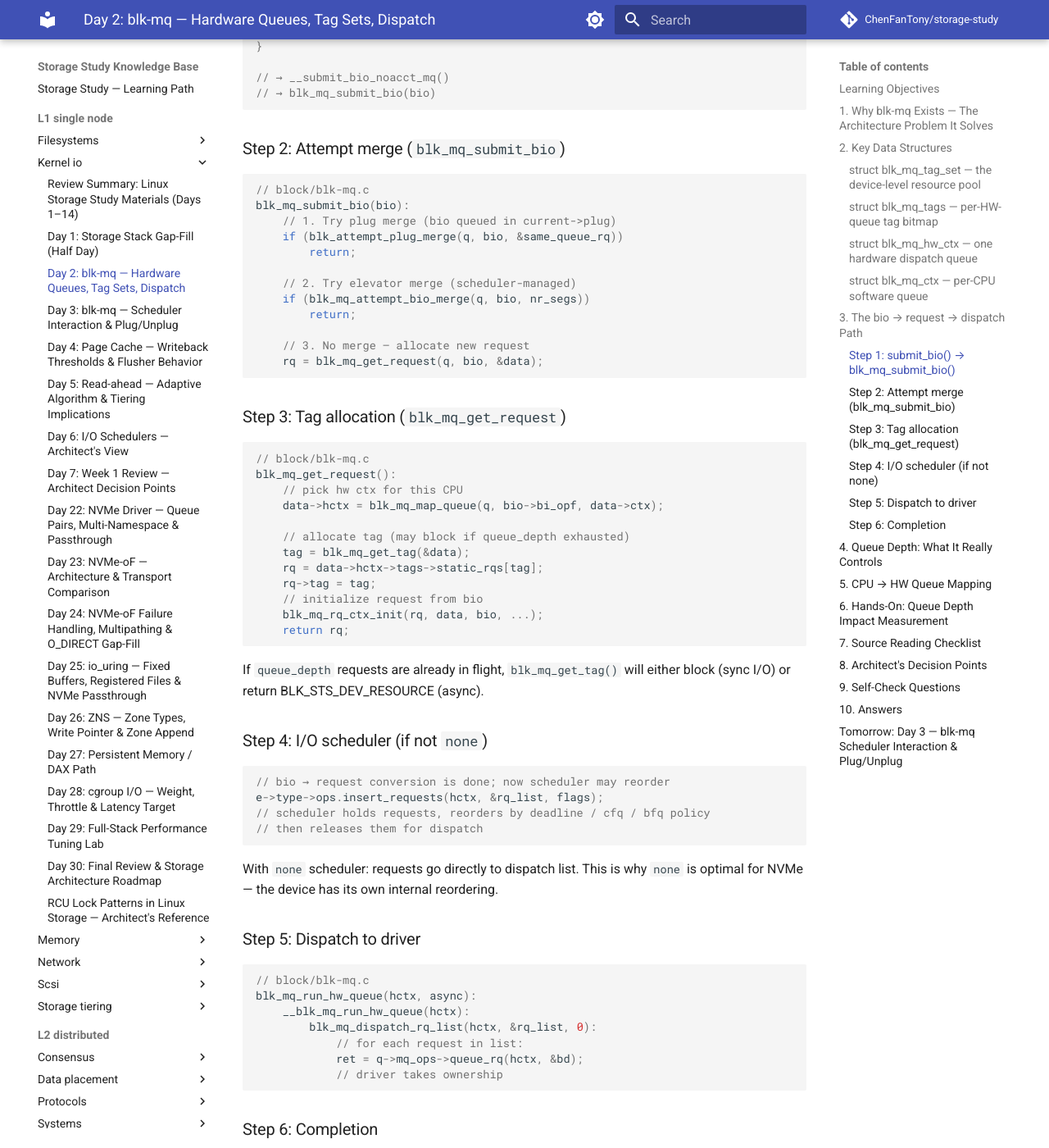
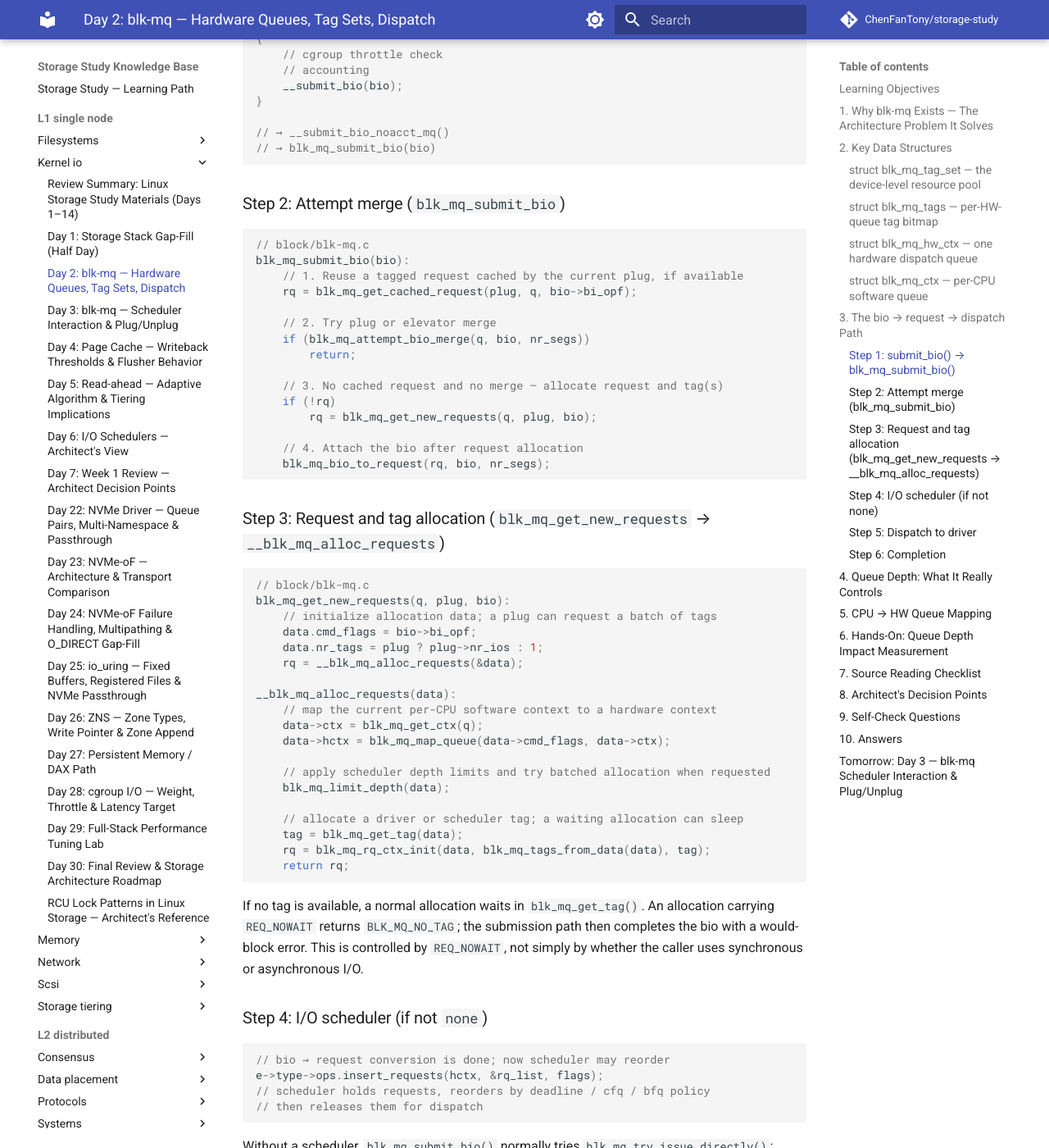
Before and after one commit to ChenFanTony/storage-study, an MkDocs documentation site: the page built from docs/L1-single-node/kernel-io/day02-blk-mq-internals.md, in a window 1280 px wide and 1400 px high, scrolled down 2620 px. Shown: the whole window at 82% size. Built offline with MkDocs 1.6.1 and Material for MkDocs 9.7.7, drawn with Linux system fonts in a browser that asks for light colours; comment, search, counter and statistics services are not loaded; some of the changed text lies outside the part shown.

Commit message:
update blk-mq docs for latest kernel

````diff
--- a/docs/L1-single-node/kernel-io/day02-blk-mq-internals.md
+++ b/docs/L1-single-node/kernel-io/day02-blk-mq-internals.md
@@ -2,6 +2,8 @@
 
 <!-- study-nav -->
 [← Previous: Day 1](day01-storage-stack-gap-fill.md) | [Next: Day 3 →](day03-blk-mq-scheduler-plug.md)
+
+> **Source baseline:** Linux `v7.2-rc3` (`block/blk-mq.c`); function names and call paths below follow this version.
 
 ## Learning Objectives
 - Understand blk-mq's two-level queue architecture in depth
@@ -125,37 +127,49 @@ void submit_bio(struct bio *bio)
 ```c
 // block/blk-mq.c
 blk_mq_submit_bio(bio):
-    // 1. Try plug merge (bio queued in current->plug)
-    if (blk_attempt_plug_merge(q, bio, &same_queue_rq))
-        return;
+    // 1. Reuse a tagged request cached by the current plug, if available
+    rq = blk_mq_get_cached_request(plug, q, bio->bi_opf);
 
-    // 2. Try elevator merge (scheduler-managed)
+    // 2. Try plug or elevator merge
     if (blk_mq_attempt_bio_merge(q, bio, nr_segs))
         return;
 
-    // 3. No merge — allocate new request
-    rq = blk_mq_get_request(q, bio, &data);
+    // 3. No cached request and no merge — allocate request and tag(s)
+    if (!rq)
+        rq = blk_mq_get_new_requests(q, plug, bio);
+
+    // 4. Attach the bio after request allocation
+    blk_mq_bio_to_request(rq, bio, nr_segs);
 ```
 
-### Step 3: Tag allocation (`blk_mq_get_request`)
+### Step 3: Request and tag allocation (`blk_mq_get_new_requests` → `__blk_mq_alloc_requests`)
 
 ```c
 // block/blk-mq.c
-blk_mq_get_request():
-    // pick hw ctx for this CPU
-    data->hctx = blk_mq_map_queue(q, bio->bi_opf, data->ctx);
+blk_mq_get_new_requests(q, plug, bio):
+    // initialize allocation data; a plug can request a batch of tags
+    data.cmd_flags = bio->bi_opf;
+    data.nr_tags = plug ? plug->nr_ios : 1;
+    rq = __blk_mq_alloc_requests(&data);
 
-    // allocate tag (may block if queue_depth exhausted)
-    tag = blk_mq_get_tag(&data);
-    rq = data->hctx->tags->static_rqs[tag];
-    rq->tag = tag;
-    // initialize request from bio
-    blk_mq_rq_ctx_init(rq, data, bio, ...);
+__blk_mq_alloc_requests(data):
+    // map the current per-CPU software context to a hardware context
+    data->ctx = blk_mq_get_ctx(q);
+    data->hctx = blk_mq_map_queue(data->cmd_flags, data->ctx);
+
+    // apply scheduler depth limits and try batched allocation when requested
+    blk_mq_limit_depth(data);
+
+    // allocate a driver or scheduler tag; a waiting allocation can sleep
+    tag = blk_mq_get_tag(data);
+    rq = blk_mq_rq_ctx_init(data, blk_mq_tags_from_data(data), tag);
     return rq;
 ```
 
-If `queue_depth` requests are already in flight, `blk_mq_get_tag()` will
-either block (sync I/O) or return BLK_STS_DEV_RESOURCE (async).
+If no tag is available, a normal allocation waits in `blk_mq_get_tag()`.
+An allocation carrying `REQ_NOWAIT` returns `BLK_MQ_NO_TAG`; the submission
+path then completes the bio with a would-block error. This is controlled by
+`REQ_NOWAIT`, not simply by whether the caller uses synchronous or asynchronous I/O.
 
 ### Step 4: I/O scheduler (if not `none`)
 
@@ -166,19 +180,26 @@ e->type->ops.insert_requests(hctx, &rq_list, flags);
 // then releases them for dispatch
 ```
 
-With `none` scheduler: requests go directly to dispatch list. This is why
-`none` is optimal for NVMe — the device has its own internal reordering.
+Without a scheduler, `blk_mq_submit_bio()` normally tries
+`blk_mq_try_issue_directly()`; resource shortages move the request to
+`hctx->dispatch` for a later `blk_mq_run_hw_queue()`. This avoids scheduler
+work while preserving retry handling.
 
 ### Step 5: Dispatch to driver
 
 ```c
 // block/blk-mq.c
+// Fast path used by blk_mq_submit_bio() when no scheduler is required
+blk_mq_try_issue_directly(hctx, rq):
+    ret = __blk_mq_issue_directly(hctx, rq, true);
+    // resource shortage: insert into hctx->dispatch and rerun the queue
+
+// Queued path used for scheduler or dispatch-list requests
 blk_mq_run_hw_queue(hctx, async):
-    __blk_mq_run_hw_queue(hctx):
-        blk_mq_dispatch_rq_list(hctx, &rq_list, 0):
-            // for each request in list:
-            ret = q->mq_ops->queue_rq(hctx, &bd);
-            // driver takes ownership
+    blk_mq_run_dispatch_ops(q,
+        blk_mq_sched_dispatch_requests(hctx));
+            // dispatch ultimately calls q->mq_ops->queue_rq(hctx, &bd)
+            // on success, the driver owns the request
 ```
 
 ### Step 6: Completion
@@ -295,14 +316,14 @@ Focus on these specific functions — read them in order:
 1. blk_mq_submit_bio()          block/blk-mq.c
    — entry point, merge attempt, request alloc
 
-2. blk_mq_get_request()         block/blk-mq.c
-   — tag allocation, hw ctx selection
+2. blk_mq_get_new_requests()    block/blk-mq.c
+   — prepares allocation data and supports plug request caching
 
-3. blk_mq_get_tag()             block/blk-mq-tag.c
-   — sbitmap_queue_get(), what blocks when tags exhausted
+3. __blk_mq_alloc_requests()    block/blk-mq.c
+   — maps ctx to hctx, applies depth limits, allocates and initializes request(s)
 
-4. __blk_mq_run_hw_queue()      block/blk-mq.c
-   — dispatch loop, throttle re-check
+4. blk_mq_get_tag()             block/blk-mq-tag.c
+   — sbitmap_queue_get(), what blocks when tags are exhausted
 
 5. blk_mq_dispatch_rq_list()    block/blk-mq.c
    — calls queue_rq(), handles BLK_STS_DEV_RESOURCE
@@ -336,12 +357,12 @@ Focus on these specific functions — read them in order:
 
 ## 10. Answers
 
-1. Sync I/O: caller blocks in `blk_mq_get_tag()` until a tag is freed by completion. Async (io_uring): returns `BLK_STS_DEV_RESOURCE`, request is requeued.
+1. A normal allocation waits in `blk_mq_get_tag()` until a tag becomes available. With `REQ_NOWAIT`, allocation returns `BLK_MQ_NO_TAG` and `blk_mq_submit_bio()` completes the bio with a would-block error. `BLK_STS_DEV_RESOURCE` instead describes a driver dispatch result and is handled later in the request-dispatch path.
 2. NVMe has its own internal command reordering; scheduler overhead (lock, list operations) adds latency without benefit.
 3. 32 `blk_mq_ctx` (one per CPU). HW queues: depends on device, often 32 for NVMe (one per CPU), but could be fewer.
 4. `nr_requests` is the scheduler's staging queue limit. `queue_depth` is the maximum simultaneously in-flight requests backed by tags. On `none` scheduler they effectively converge.
 5. Cross-NUMA memory access for the tag bitmap, request struct, and completion callback adds latency cycles. The completion IRQ may also fire on a CPU on the remote NUMA node, requiring cross-node wakeups for the waiter.
-6. In `blk_mq_get_request()`, called from `blk_mq_submit_bio()` after merge attempts fail.
+6. After merge attempts fail, `blk_mq_submit_bio()` uses `blk_mq_get_new_requests()` → `__blk_mq_alloc_requests()` → `blk_mq_get_tag()`. The allocator then calls `blk_mq_rq_ctx_init()` for the request represented by that tag. A request cached by the current plug is an exception because it was allocated earlier.
 
 ---
 
````
Also changed, not shown: docs/L1-single-node/kernel-io/day01-storage-stack-gap-fill.md (+2 -2 lines), docs/L1-single-node/kernel-io/day03-blk-mq-scheduler-plug.md (+3 -1 lines).
